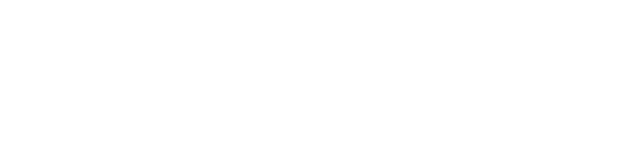
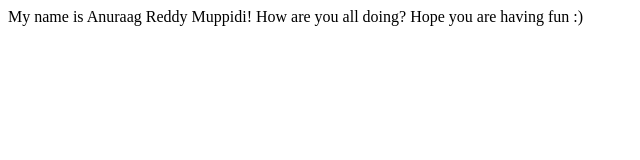
Before and after one commit to muppidianuraag/About-Me, a plain HTML site: page index.html in a window 1280 px wide. Shown: the whole page, without its empty margins (0-640 px from the left). Drawn offline with Linux system fonts and the light colour scheme.

Commit message:
update index.html

```diff
--- a/index.html
+++ b/index.html
@@ -4,9 +4,11 @@
     <meta charset="UTF-8">
     <meta http-equiv="X-UA-Compatible" content="IE=edge">
     <meta name="viewport" content="width=device-width, initial-scale=1.0">
-    <title>Hi! My name is Anuraag Muppidi</title>
+    <title>Hi! This is my Website</title>
 </head>
 <body>
-
+   My name is Anuraag Reddy Muppidi!
+   How are you all doing?
+   Hope you are having fun :)
 </body>
 </html>
```
